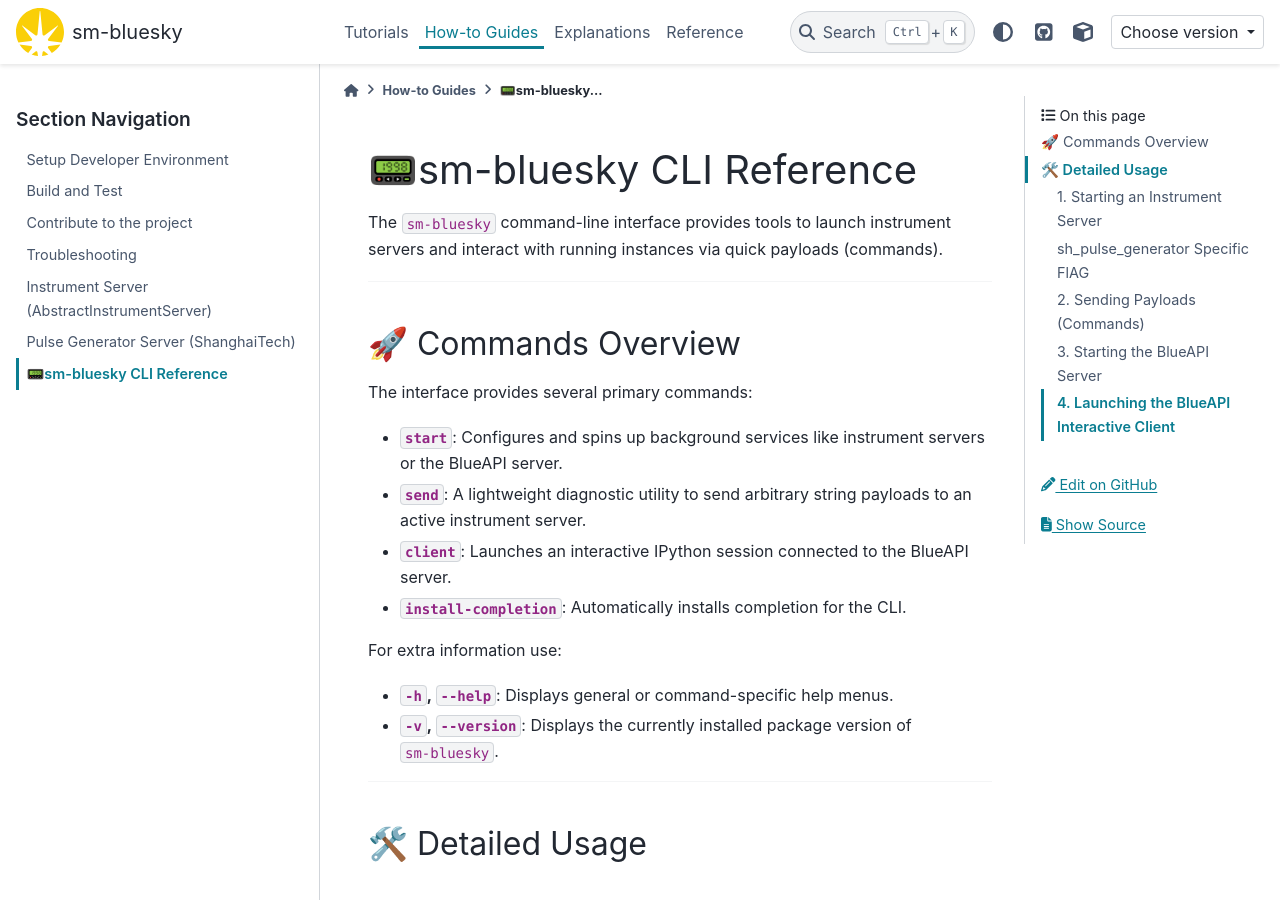
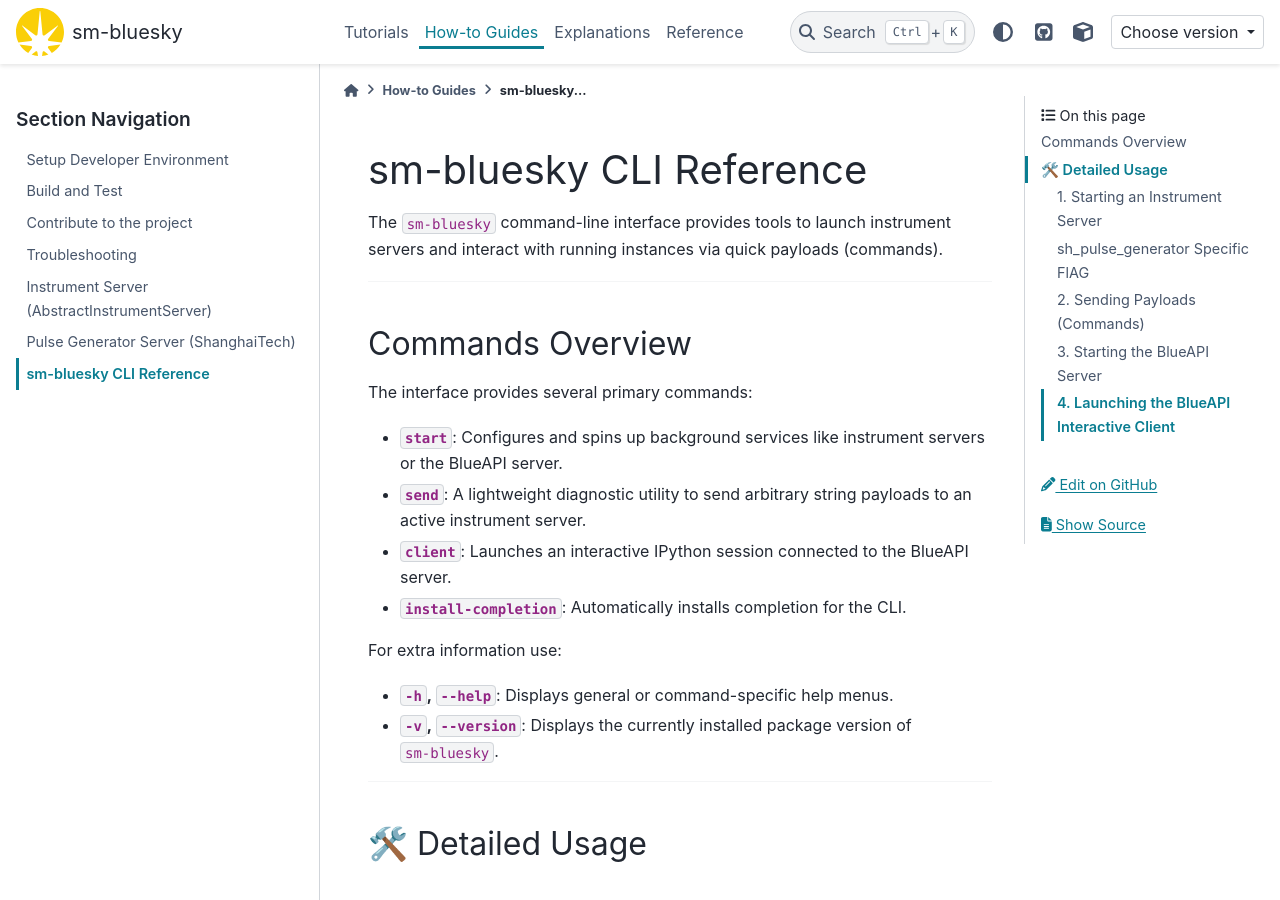
Before and after one commit to DiamondLightSource/sm-bluesky, a Sphinx documentation site: the page built from docs/how-to/5_cli_documentation.md, in a window 1280 px wide and 900 px high. Built offline with Sphinx 7.4.7 and the PyData theme 0.15.4, drawn with Linux system fonts in a browser that asks for light colours; pages that are not in the unit, such as notebooks, are missing from menus; the version number could not be read and is left out.

```diff
--- a/docs/how-to/5_cli_documentation.md
+++ b/docs/how-to/5_cli_documentation.md
@@ -1,10 +1,10 @@
-# 📟sm-bluesky CLI Reference
+# sm-bluesky CLI Reference
 
 The `sm-bluesky` command-line interface provides tools to launch instrument servers and interact with running instances via quick payloads (commands).
 
 ---
 
-## 🚀 Commands Overview
+## Commands Overview
 
 The interface provides several primary commands:
 * **`start`**: Configures and spins up background services like instrument servers or the BlueAPI server.
--- a/src/yaml_config/blueapi_config.yaml
+++ b/src/yaml_config/blueapi_config.yaml
@@ -13,5 +13,5 @@ env:
     - kind: planFunctions
       module: dodal.plan_stubs.wrapped
 stomp:
-  enabled: False
+  enabled: True
   url: tcp://localhost:61613/
```
Also changed, not shown: docs/tutorials/2_running_bluesky.rst (+8 -24 lines).
